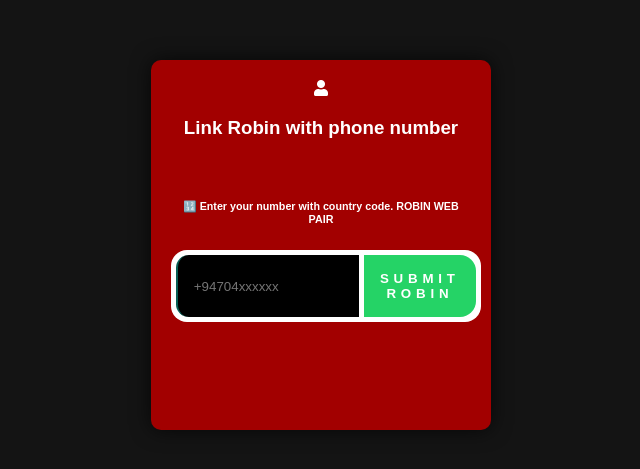
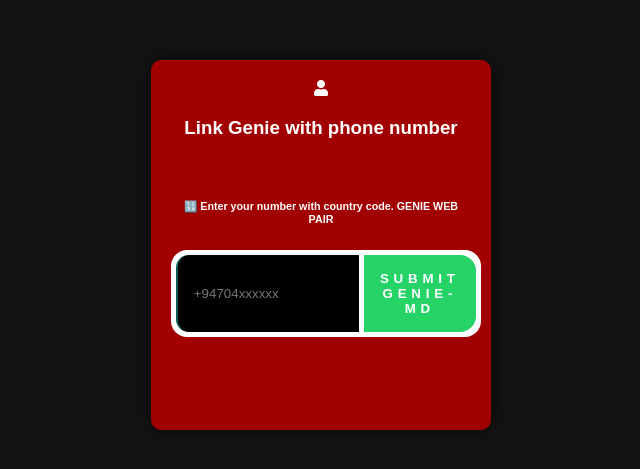
Before and after one commit to kushan-A-wichramasinghe/GENIE-MD-PAIR, a website: page pair.html in a window 1280 px wide. Shown: the part 155-624 px from the top of the page, without its empty margins (319-959 px from the left). Drawn offline with nearby package versions, Linux system fonts and the light colour scheme.

Commit message:
Update pair.html

```diff
--- a/pair.html
+++ b/pair.html
@@ -145,12 +145,12 @@
         <div id="text">
           <i class="fa fa-user"></i>
           <p>
-            <h3 class="centered-text">Link Robin with phone number</h3>
+            <h3 class="centered-text">Link Genie with phone number</h3>
             <br>
-            <h6>🔢 Enter your number with country code. ROBIN WEB PAIR</h6>
+            <h6>🔢 Enter your number with country code. GENIE WEB PAIR</h6>
             <div class="input-container">
               <input placeholder="+94704xxxxxx" type="number" id="number" placeholder="❗ Enter your phone number with country code, ROBIN WEB PAIR" name="">
-              <button id="submit">Submit ROBIN</button>
+              <button id="submit">Submit GENIE-MD</button>
             </div>
             <!-- Add the loading spinner -->
             <div id="loading-spinner">
```
